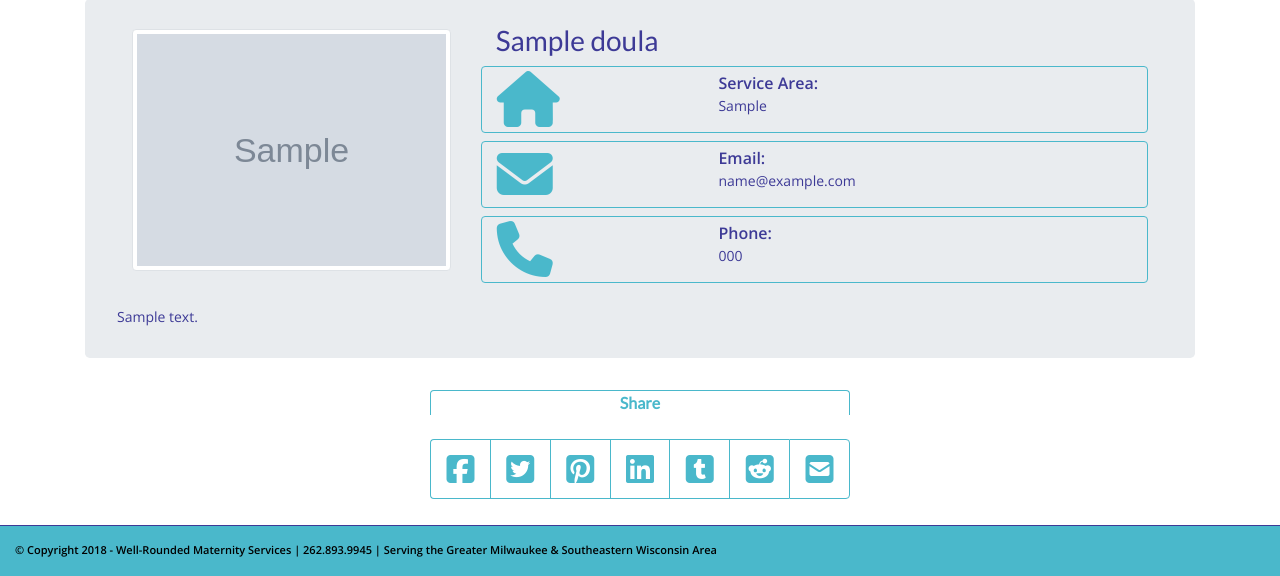
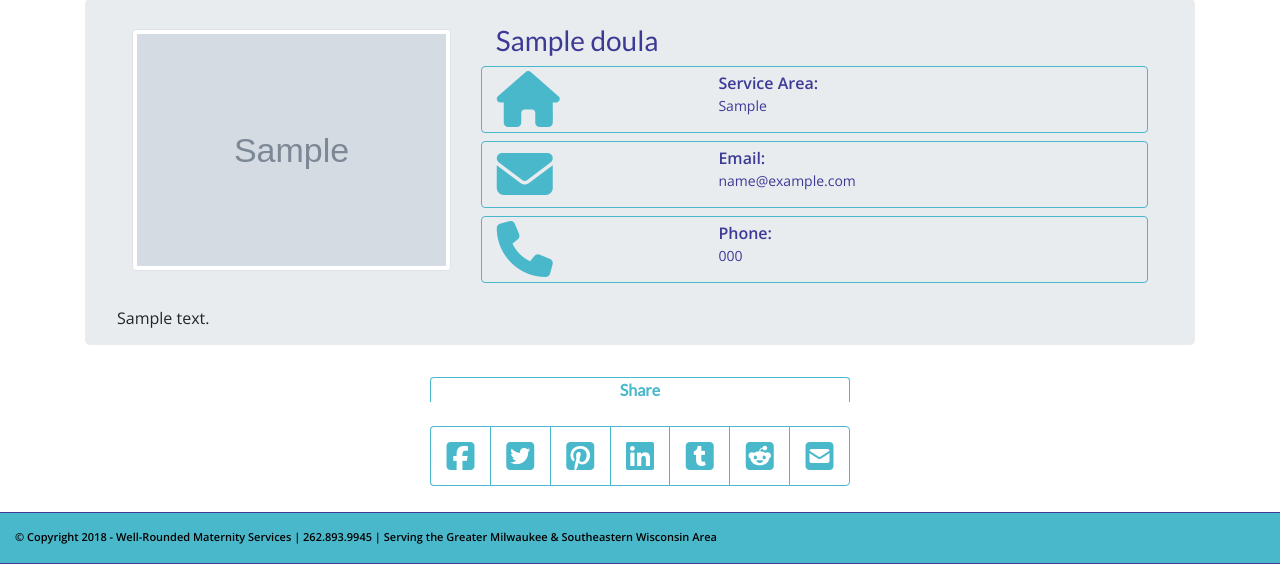
Before and after one commit to BrianC68/wr_maternity, a Django app: template find_a_doula/templates/doula_detail_view.html in a window 1280 px wide. Shown: the part 189-765 px from the top of the page. Run offline with Django 3.2, Linux system fonts and the light colour scheme; the template is opened without the code that fills it: most values are stand-ins (such as "Sample title", 1, 10 or a date in 2020); grey boxes marked "Sample" are stand-in pictures; some libraries are stand-ins or nearby versions.

Commit message:
Fix Doula Page Style

```diff
--- a/find_a_doula/templates/doula_detail_view.html
+++ b/find_a_doula/templates/doula_detail_view.html
@@ -3,6 +3,13 @@
 {% block keywords %}<meta name="keywords" content="Doula {{ doula.name }}">{% endblock keywords %}
 {% block description %}<meta name="description" content="Doula {{ doula.name }} Details">{% endblock description %}
 {% block title %}<title>{{ doula.name }} - Well Rounded Maternity</title>{% endblock title %}
+{% block style %}
+<style>
+p {
+    color:#3d3a96;
+}
+</style>
+{% endblock style %}
 {% block header %}<a href="{% url 'find_a_doula:doula-list' %}" class="header-link">Find a Doula</a> : {{ doula.name }}{% endblock header %}
 {% block content %}
 <div class="jumbotron" style="padding-top: 25px; padding-bottom: 15px;">
@@ -62,7 +69,7 @@
     </div>
     {% if doula.description != null %}
     <div class="row">
-        <p class="body-p">{% autoescape off %}{{ doula.description }}{% endautoescape %}</p>
+        {% autoescape off %}{{ doula.description }}{% endautoescape %}
     </div>
     {% endif %}
     </div>
```
